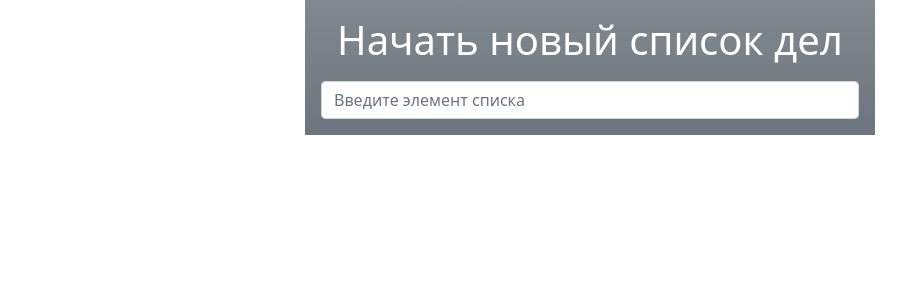
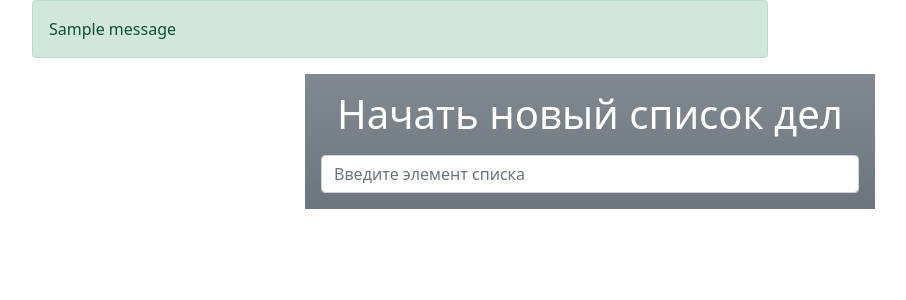
Before and after one commit to eleldar/superlists, a Django app: page / in a window 1280 px wide. Shown: the part 64-364 px from the top of the page, without its empty margins (50-956 px from the left). Run offline with Django 3.2, Linux system fonts and the light colour scheme; tables that the repository leaves empty hold one stand-in row (values such as "Sample post"); one stand-in notice (Sample message) is shown; some libraries are stand-ins or nearby versions.

Commit message:
success HTML-alert for messages

```diff
--- a/lists/templates/lists/base.html
+++ b/lists/templates/lists/base.html
@@ -20,6 +20,20 @@
           </form>
         </div>
       </nav>
+
+      {% if messages %}
+        <div class="row">
+          <div class="col-md-8">
+            {% for message in messages %}
+              {% if messages.level_tag == 'success' %}
+                <div class="alert alert-success">{{ message }}</div>
+              {% else %}
+                <div class="alert alert-success">{{ message }}</div>
+              {% endif %}
+            {% endfor %}
+          </div>
+        </div>
+      {% endif %}
 
       <div class="row">
         <div class="col-md-6 offset-md-3 p-3 mb-2 bg-secondary bg-gradient text-white">
```
